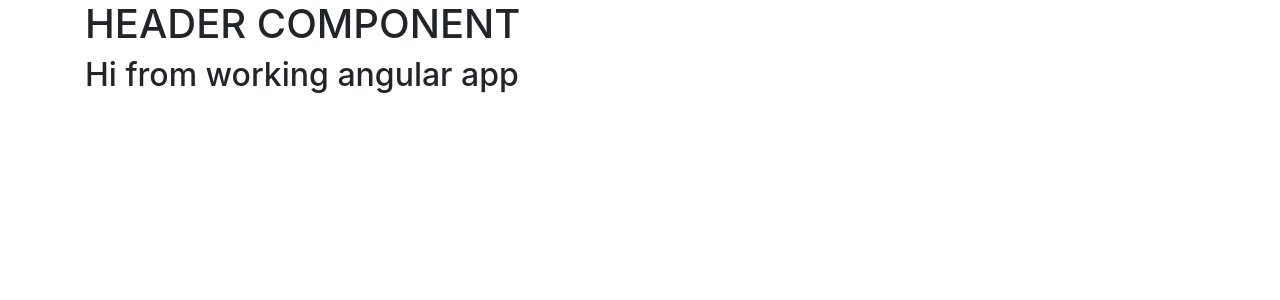
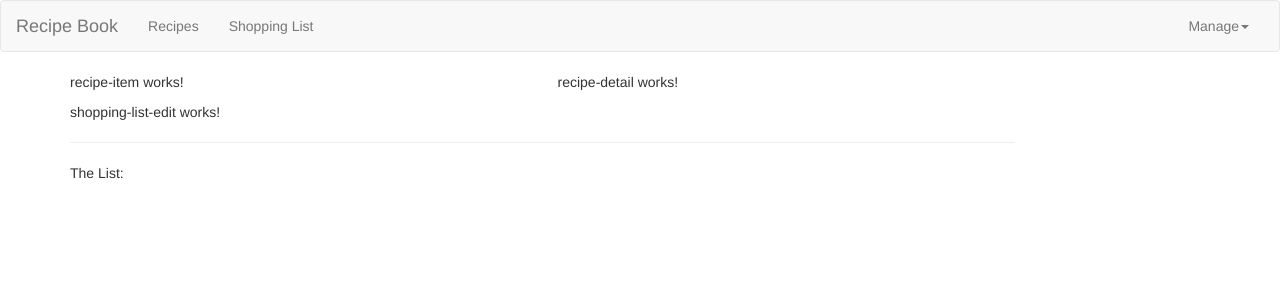
Before and after one commit to kiserr10/angular-food, an Angular app: page / in a window 1280 px wide. Shown: the top 300 px of the page. Built offline with nearby package versions, Linux system fonts and the light colour scheme.

Commit message:
fixed styling with bootstrap 3 and added boilerplate text for components

```diff
--- a/package.json
+++ b/package.json
@@ -21,7 +21,7 @@
     "@angular/platform-browser": "^5.2.0",
     "@angular/platform-browser-dynamic": "^5.2.0",
     "@angular/router": "^5.2.0",
-    "bootstrap": "^4.1.0",
+    "bootstrap": "^3.3.7",
     "core-js": "^2.4.1",
     "rxjs": "^5.5.6",
     "zone.js": "^0.8.19"
--- a/src/app/app.component.html
+++ b/src/app/app.component.html
@@ -2,7 +2,8 @@
 <div class="container">
 	<div class="row">
 		<div class="col-md-12">
-			<h2>Hi from working angular app</h2>
+			<app-recipes></app-recipes>
+			<app-shopping-list></app-shopping-list>
 		</div>
 	</div>
 </div>
--- a/src/app/app.module.ts
+++ b/src/app/app.module.ts
@@ -25,7 +25,9 @@
 		ShoppingListEditComponent
   ],
   imports: [
-    BrowserModule
+    BrowserModule,
+		FormsModule,
+		HttpModule
   ],
   providers: [],
   bootstrap: [AppComponent]
--- a/src/app/header/header.component.html
+++ b/src/app/header/header.component.html
@@ -1,3 +1,22 @@
-<div class="container">
-	<h1>HEADER COMPONENT</h1>
-</div>
+<nav class="navbar navbar-default">
+	<div class="container-fluid">
+		<div class="navbar-header">
+			<a href="#" class="navbar-brand">Recipe Book</a>
+		</div>
+		<div class="collapse navbar-collapse">
+			<ul class="nav navbar-nav">
+				<li><a href="#">Recipes</a></li>
+				<li><a href="#">Shopping List</a></li>
+			</ul>
+			<ul class="nav navbar-nav navbar-right">
+				<li class="dropdown">
+					<a href="#" class="dropdown-toggle" role="button">Manage<span class="caret"></span></a>
+					<ul class="dropdown-menu">
+						<li><a href="#"></a>Save Data</li>
+						<li><a href="#"></a>Fetch Data</li>
+					</ul>
+				</li>
+			</ul>
+		</div>
+	</div>
+</nav>
--- a/src/app/recipes/recipe-list/recipe-list.component.html
+++ b/src/app/recipes/recipe-list/recipe-list.component.html
@@ -1,3 +1 @@
-<p>
-  recipe-list works!
-</p>
+<app-recipe-item></app-recipe-item>
--- a/src/app/recipes/recipes.component.html
+++ b/src/app/recipes/recipes.component.html
@@ -1,3 +1,8 @@
-<p>
-	recipes works!
-</p>
+<div class="row">
+	<div class="col-md-5">
+		<app-recipe-list></app-recipe-list>
+	</div>
+	<div class="col-md-7">
+		<app-recipe-detail></app-recipe-detail>
+	</div>
+</div>
--- a/src/app/shopping-list/shopping-list.component.html
+++ b/src/app/shopping-list/shopping-list.component.html
@@ -1,3 +1,7 @@
-<p>
-  shopping-list works!
-</p>
+<div class="row">
+	<div class="col-xs-10">
+		<app-shopping-list-edit></app-shopping-list-edit>
+		<hr>
+		<p>The List:</p>
+	</div>
+</div>
```
Also changed, not shown: 1 other file (tests, documents, lock files or other folders).
